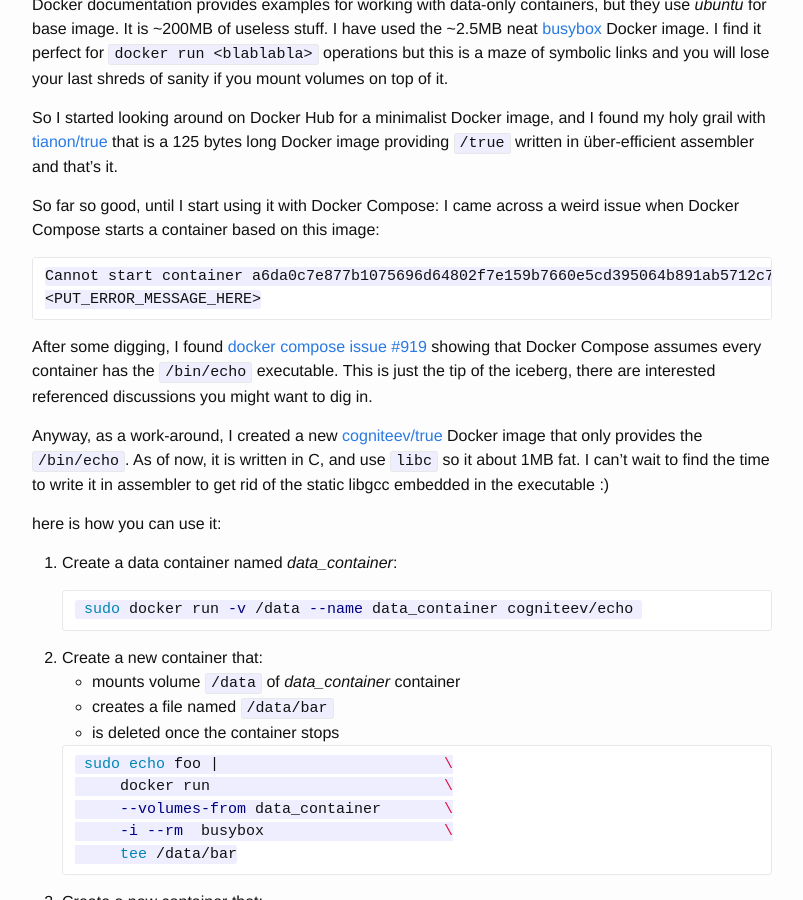
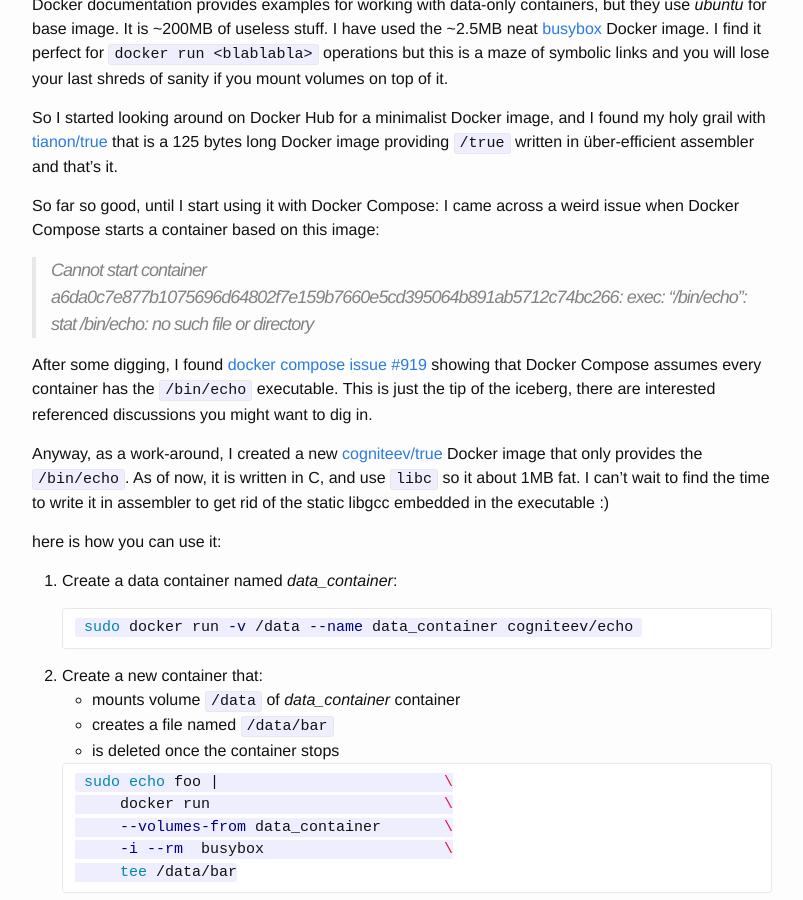
Before and after one commit to dockermeetupsinbordeaux/dockermeetupsinbordeaux.github.io, a Jekyll site: the page built from _posts/2015-03-01-minimalistic-docker-data-container.md, in a window 1280 px wide and 900 px high, scrolled down 530 px. Shown: the whole window, without its empty margins (238-1041 px from the left). Built offline with Jekyll 4.4.1, drawn with Linux system fonts in a browser that asks for light colours.

Commit message:
Update 2015-03-01-minimalistic-docker-data-container.md

````diff
--- a/_posts/2015-03-01-minimalistic-docker-data-container.md
+++ b/_posts/2015-03-01-minimalistic-docker-data-container.md
@@ -19,10 +19,7 @@ So I started looking around on Docker Hub for a minimalist Docker image, and I f
 
 So far so good, until I start using it with Docker Compose: I came across a weird issue when Docker Compose starts a container based on this image:
 
-```
-Cannot start container a6da0c7e877b1075696d64802f7e159b7660e5cd395064b891ab5712c74bc266: exec: "/bin/echo": stat /bin/echo: no such file or directory
-<PUT_ERROR_MESSAGE_HERE>
-```
+> Cannot start container a6da0c7e877b1075696d64802f7e159b7660e5cd395064b891ab5712c74bc266: exec: "/bin/echo": stat /bin/echo: no such file or directory
 
 After some digging, I found [docker compose issue #919][compose-919] showing that Docker Compose assumes every container has the `/bin/echo` executable. This is just the tip of the iceberg, there are interested referenced discussions you might want to dig in.
 
````
